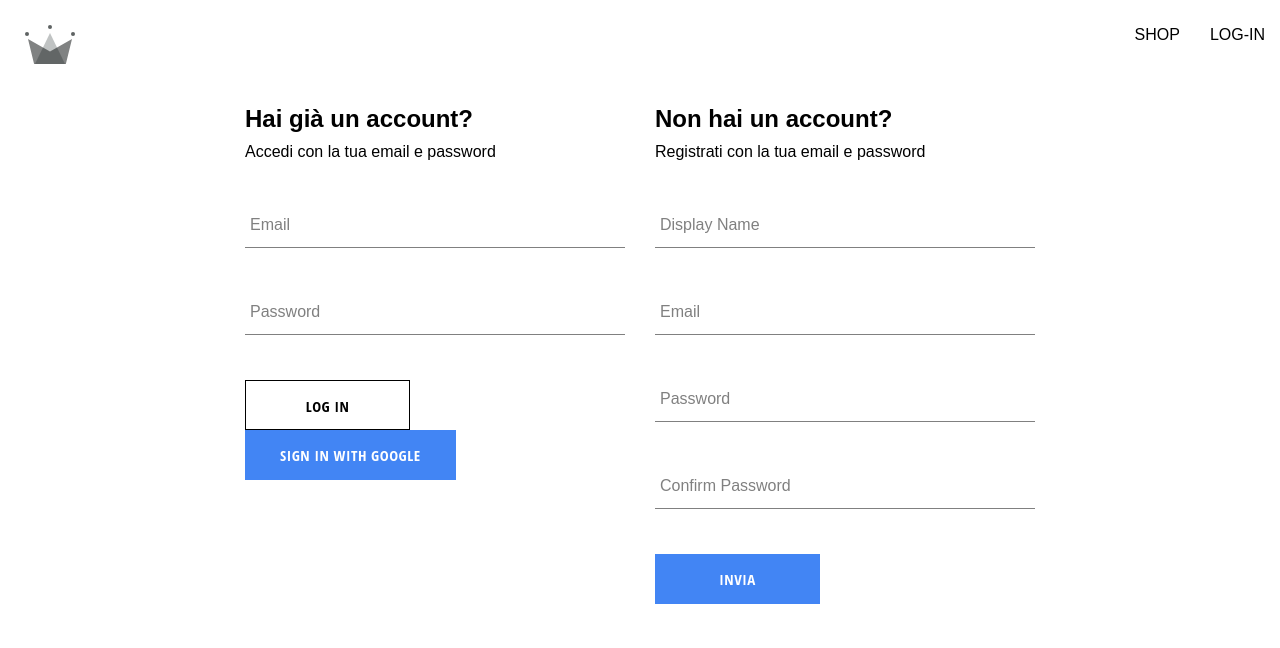
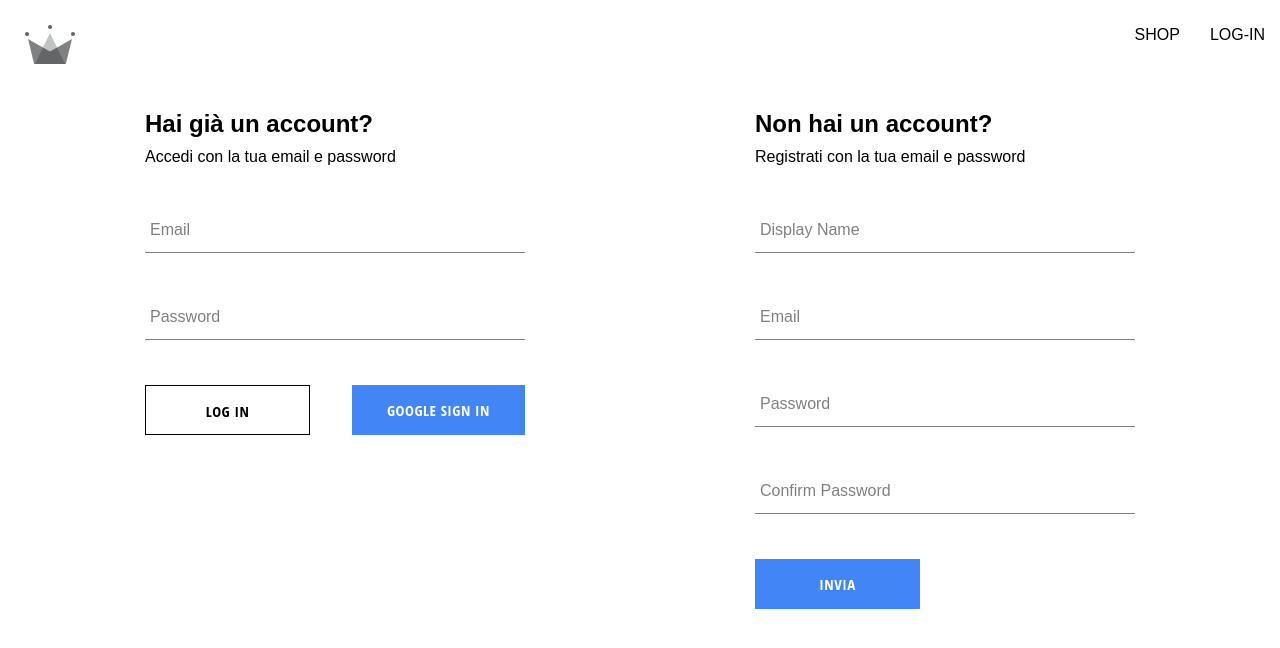
Before and after one commit to FedeBramb/crwn-clothing, a React (Vite) app: page /auth in a window 1280 px wide. Shown: the top 648 px of the page. Built offline with nearby package versions, Linux system fonts and the light colour scheme; a web font is replaced by a local one.

Commit message:
Update buttons style

```diff
--- a/src/components/SignInForm/SignInForm.jsx
+++ b/src/components/SignInForm/SignInForm.jsx
@@ -29,10 +29,15 @@
             // Puoi qui eseguire altre operazioni con l'utente autenticato
             console.log('Utente autenticato:', user);
           } catch (error) {
-            const errorCode = error.code;
-            const errorMessage = error.message;
-            // Gestisci l'errore di autenticazione
-            console.error('Errore di autenticazione:', errorMessage);
+            switch(error.code) {
+                case 'auth/wrong-password':
+                    alert('Password non corretta');
+                    break;
+                case 'auth/user-not-found':
+                    alert('no user associated with this email');
+                    break;
+            }
+            console.log(error);
           }
     }
 
@@ -57,6 +62,7 @@
                 type='email'
                 name='email'
                 value={email}
+                required
                 onChange={handleChange}
             />
             <FormInput
@@ -64,11 +70,12 @@
                 type='password'
                 name='password'
                 value={password}
+                required
                 onChange={handleChange}
             />
             <div className='buttons-container'>
                 <Button buttonType='inverted' type='submit'>Log In</Button>
-                <Button buttonType='google' onClick={signInWithGoogle}>Sign in with Google</Button>
+                <Button buttonType='google' type='button' onClick={signInWithGoogle}>Google Sign In</Button>
             </div>
         </form>
     </div>
@@ -76,9 +83,3 @@
 }
 
 export default SignInForm;
-
-/* <label className='input-label-em'>eMail</label>
-            <input className='input-email' type='email' name='email' value={email} onChange={handleChange} />
-            <label className='input-label-psw'>Password</label>
-            <input className='input-password' type='password' name='password' value={password} onChange={handleChange} />
- */
--- a/src/components/SignInForm/SignInForm.scss
+++ b/src/components/SignInForm/SignInForm.scss
@@ -7,7 +7,7 @@
         margin: 10px 0;
     }
 
-    .buttons-conatiner {
+    .buttons-container {
         display: flex;
         justify-content: space-between;
     }
--- a/src/routes/authentication/Authentication.jsx
+++ b/src/routes/authentication/Authentication.jsx
@@ -11,7 +11,7 @@
 const Authentication = () => {
 
   return (
-    <div className='sign-in-page-div'>
+    <div className='authentication-div'>
         { /*<button onClick={logGoogleUser}>Sign in with Google Popup</button>*/ }
         <SignInForm />
         <SignUpForm />
--- a/src/routes/authentication/Authentication.scss
+++ b/src/routes/authentication/Authentication.scss
@@ -1,6 +1,6 @@
-.sign-in-page-div {
+.authentication-div {
     display: flex;
-    flex-direction: row;
-    justify-content: center;
-    gap: 30px;
+    width: 990px;
+    justify-content: space-between;
+    margin: 30px auto
 }
```
